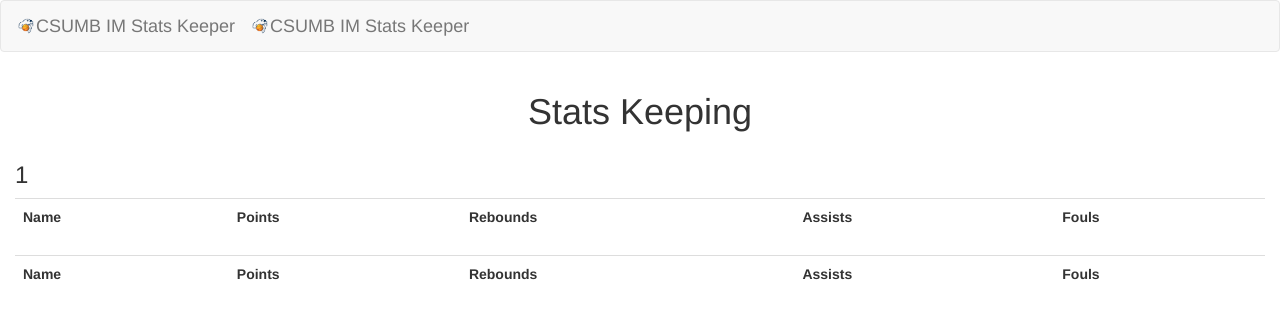
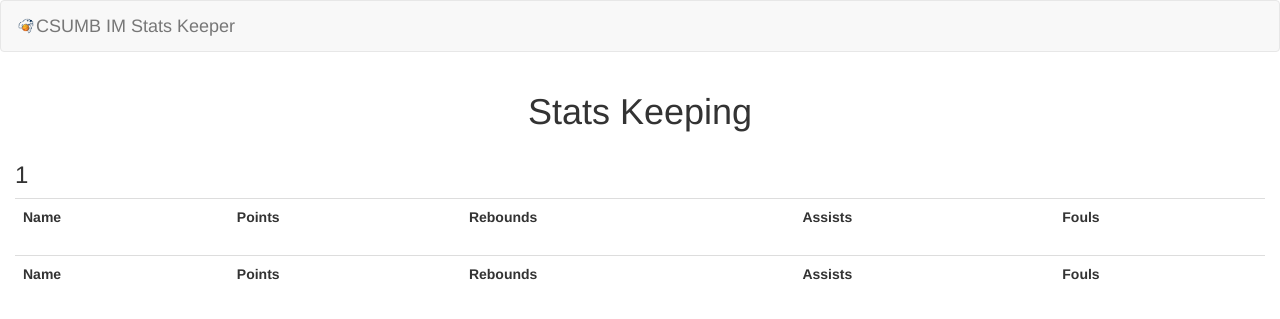
Before and after one commit to bilalsattar24/statKeeper, a PHP site: page /edit.php?team1=1 in a window 1280 px wide. Shown: the top 319 px of the page. Run offline with PHP 8.4, Linux system fonts and the light colour scheme; data that the repository does not hold is empty; some libraries are stand-ins or nearby versions.

Commit message:
links from index.html to index.php

```diff
--- a/edit.php
+++ b/edit.php
@@ -87,10 +87,9 @@
             <div class="navbar-header">
 
                 <div class="navbar-brand">
-                  <a class="black" href="index.html">
+                  <a class="black" href="index.php">
                   <img class="otter-image" src="assets/otterbasketball.png" height="20">CSUMB IM Stats Keeper</a>
                 </div>
-                <div class="navbar-brand"><a class="black" href="index.html"><img class="otter-image" src="assets/otterbasketball.png" height="20">CSUMB IM Stats Keeper</a></div>
             </div>
         </div>
     </nav>
--- a/newgame.php
+++ b/newgame.php
@@ -43,7 +43,7 @@
     <nav class="navbar navbar-default">
         <div class="container-fluid">
             <div class="navbar-header">
-                <div class="navbar-brand"><a class="black" href="index.html"><img class="otter-image" src="assets/otterbasketball.png" height="20">CSUMB Stats Keeper</a></div>
+                <div class="navbar-brand"><a class="black" href="index.php"><img class="otter-image" src="assets/otterbasketball.png" height="20">CSUMB Stats Keeper</a></div>
             </div>
         </div>
     </nav>
```
